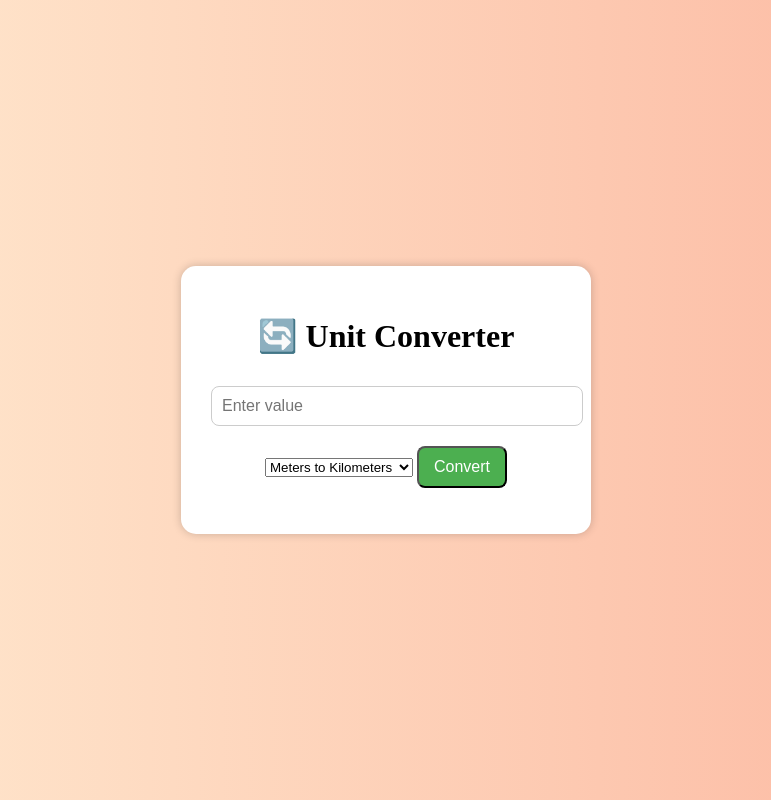
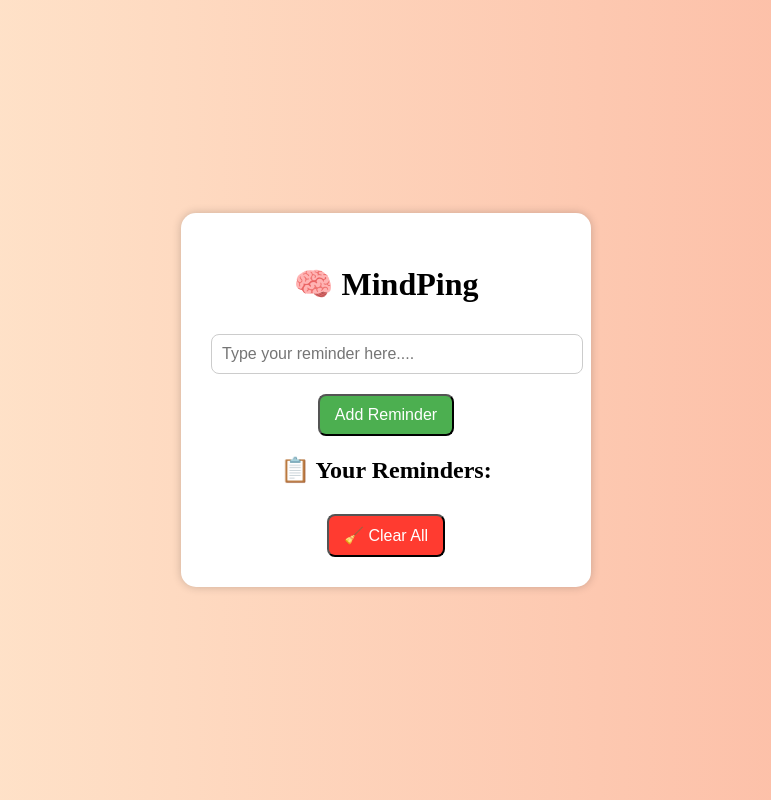
Before and after one commit to BryanDave-softdev/FP-Project-16-Reminder-App-Mind-Ping-, a plain HTML site: page index.html in a window 1280 px wide. Shown: the whole page, without its empty margins (254-1025 px from the left). Drawn offline with Linux system fonts and the light colour scheme.

Commit message:
index.html

```diff
--- a/index.html
+++ b/index.html
@@ -1,26 +1,22 @@
 <!DOCTYPE html>
-<html lang="en">
+<html>
   <head>
     <meta charset="UTF-8" />
-  <meta name="viewport" content="width=device-width, initial-scale=1.0" />
-  <title>Unit Converter</title>
+    <meta name="viewport" content="width=device-width,initial-scale=1.0" />
+
+    <title>🧠 MindPing</title>
     <link rel="stylesheet" href="style.css" />
+
   </head>
+
   <body>
     <div class="container">
-    <h1>🔄 Unit Converter</h1>
-
-    <input type="number" id="inputValue" placeholder="Enter value" />
-
-    <select id="conversionType">
-       <option value="mToKm">Meters to Kilometers</option>
-       <option value="KgToLbs">kilograms to Pounds</option>
-       <option value="cToF">Celsius to Fahrenheit</option>
-    </select>
-
-    <button onclick="convert()">Convert</button>
-
-    <p id="result"></p>
+      <h1>🧠 MindPing</h1>
+      <input type="text" id="reminderInput" placeholder="Type your reminder here...." />
+      <button onclick="addReminder()">Add Reminder</button>
+      <h2>📋 Your Reminders:</h2>
+      <ul id="reminderList"></ul>
+      <button class="clear" onclick="clearReminders()">🧹 Clear All</button>
     </div>
 
     <script src="script.js"></script>
```
Lines whose indentation alone changed are shown as unchanged.
